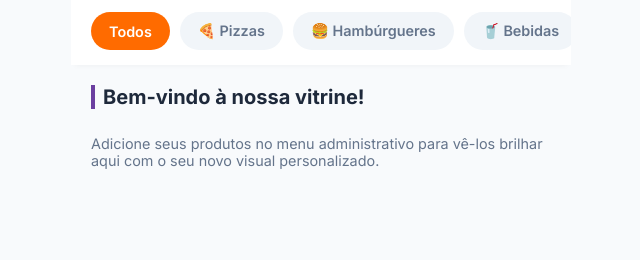
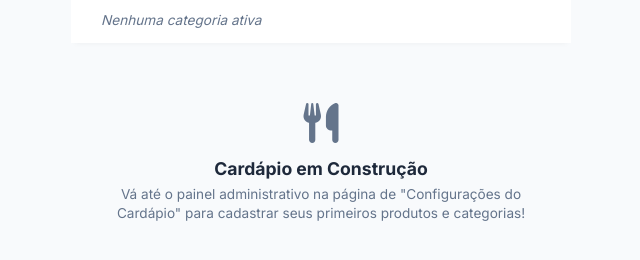
Before and after one commit to lukalucard/realcecardapio, a website: page frontend/cardapio-online.html in a window 1280 px wide. Shown: the part 256-516 px from the top of the page, without its empty margins (319-959 px from the left). Drawn offline with Linux system fonts and the light colour scheme.

Commit message:
fix: limita proporção da foto de perfil no CSS e limpa vitrine para estado sem produtos

```diff
--- a/frontend/css/cardapio-online.css
+++ b/frontend/css/cardapio-online.css
@@ -72,6 +72,9 @@ body {
     box-shadow: 0 -4px 10px rgba(0, 0, 0, 0.02);
 }
 
+/* ==========================================================================
+   RESTAURANTE PROFILE IMAGE (BLINDADO)
+   ========================================================================== */
 .restaurant-profile-img {
     position: absolute;
     top: -45px;
@@ -86,11 +89,20 @@ body {
     justify-content: center;
     align-items: center;
     box-shadow: var(--shadow-md);
+    overflow: hidden; /* Força qualquer imagem grande a ser cortada no círculo */
 }
 
 .restaurant-profile-img i {
     color: white;
     font-size: 2rem;
+}
+
+/* Garante que a foto do lojista preencha o círculo perfeitamente sem amassar */
+.restaurant-profile-img img {
+    width: 100%;
+    height: 100%;
+    object-fit: cover;
+    border-radius: 50%;
 }
 
 .restaurant-name {
--- a/frontend/js/cardapio-online.js
+++ b/frontend/js/cardapio-online.js
@@ -116,26 +116,25 @@ function aplicarIdentidadeVisual() {
    3. CARREGADOR DE PRODUTOS E FILTROS DE CATEGORIAS
    ========================================================================== */
 function carregarCategoriasEDinamismo() {
-    // Aqui no futuro vamos puxar a lista de produtos salvos vinculados a esta loja
-    // Por enquanto, renderiza uma estrutura de teste limpa na vitrine
     const vitrine = document.getElementById('vitrine-produtos');
     const carousel = document.getElementById('carousel-categorias');
 
+    // Como não há cardápio cadastrado, limpamos os botões fixos para não confundir
     if (carousel) {
         carousel.innerHTML = `
-            <button class="category-btn active">Todos</button>
-            <button class="category-btn">🍕 Pizzas</button>
-            <button class="category-btn">🍔 Hambúrgueres</button>
-            <button class="category-btn">🥤 Bebidas</button>
+            <span style="color: var(--text-muted); font-size: 0.85rem; font-style: italic; padding: 0 10px;">
+                Nenhuma categoria ativa
+            </span>
         `;
     }
 
     if (vitrine) {
         vitrine.innerHTML = `
-            <div class="menu-section">
-                <h2 class="section-title">Bem-vindo à nossa vitrine!</h2>
-                <p style="color: #64748b; font-size:0.9rem; padding: 10px 0;">
-                    Adicione seus produtos no menu administrativo para vê-los brilhar aqui com o seu novo visual personalizado.
+            <div class="menu-section" style="text-align: center; padding: 40px 20px;">
+                <i class="fas fa-utensils" style="font-size: 2.5rem; color: var(--text-muted); margin-bottom: 15px; display: block;"></i>
+                <h3 style="font-size: 1.1rem; font-weight: 700; color: var(--text-main);">Cardápio em Construção</h3>
+                <p style="color: var(--text-muted); font-size:0.85rem; margin-top: 6px; line-height: 1.4;">
+                    Vá até o painel administrativo na página de "Configurações do Cardápio" para cadastrar seus primeiros produtos e categorias!
                 </p>
             </div>
         `;
```
